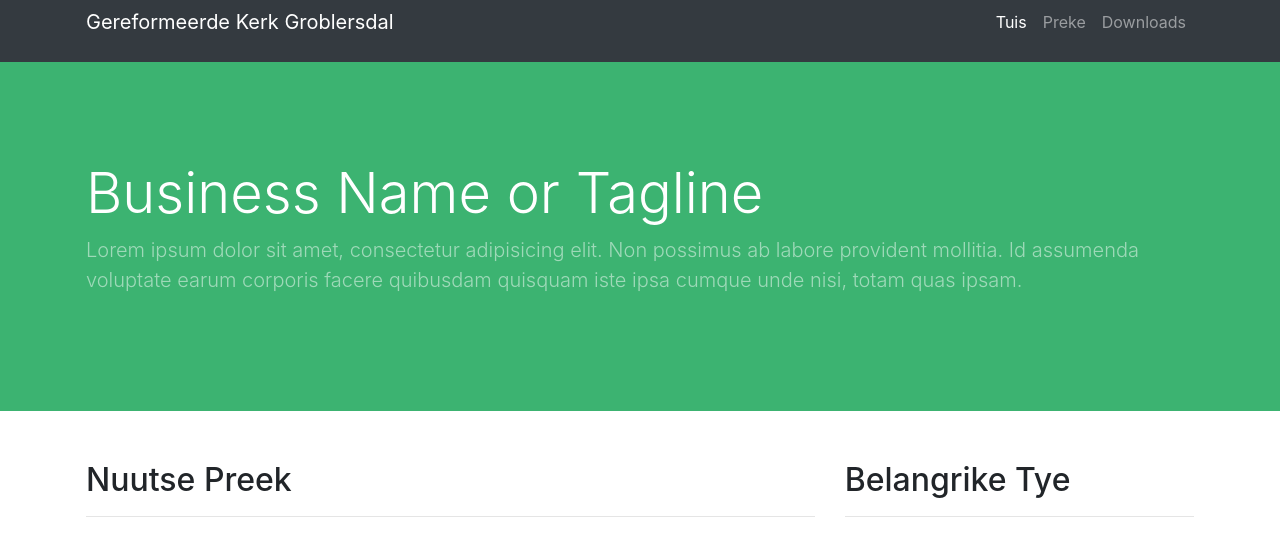
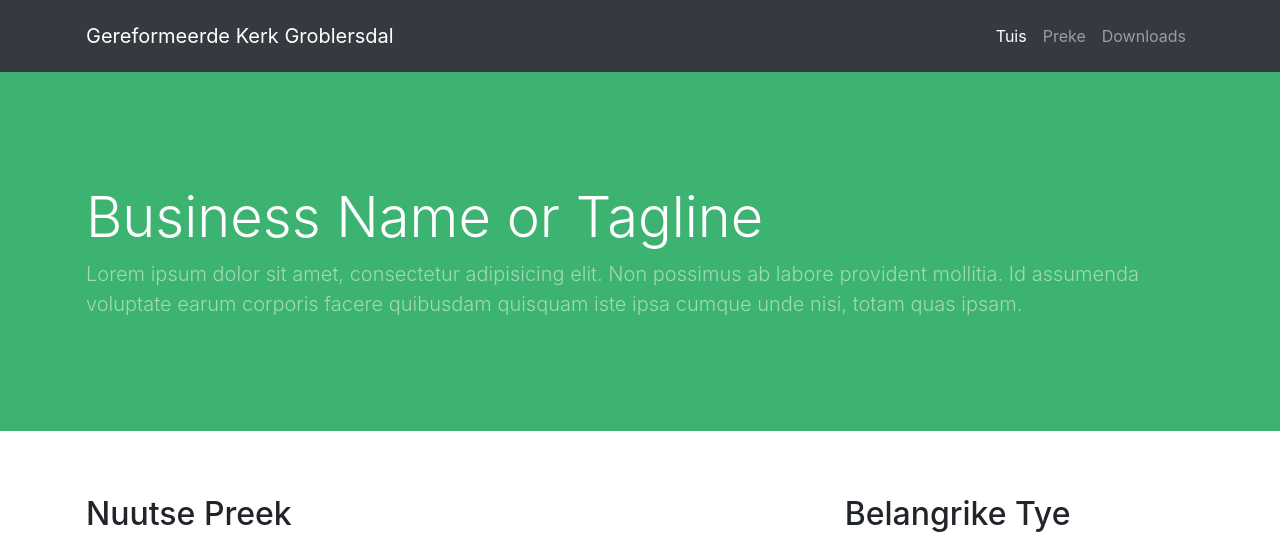
Before and after one commit to sharu725/business-frontpage, a Jekyll site: the page built from index.html, in a window 1280 px wide. Shown: the top 533 px of the page. Built offline with Jekyll 4.4.1, drawn with Linux system fonts in a browser that asks for light colours; nearby versions of some CDN libraries; library files that are not in the unit come from our copies; comment, search, counter and statistics services are not loaded; grey boxes are pictures that could not be loaded.

Commit message:
Update default.html

```diff
--- a/_layouts/default.html
+++ b/_layouts/default.html
@@ -17,8 +17,7 @@
 }
 
 .container {
-  padding: 2px 16px;
-  padding-bottom: 20px;
+  padding: 16px 16px 16px 16px;
   position: relative;
 }
 
```
